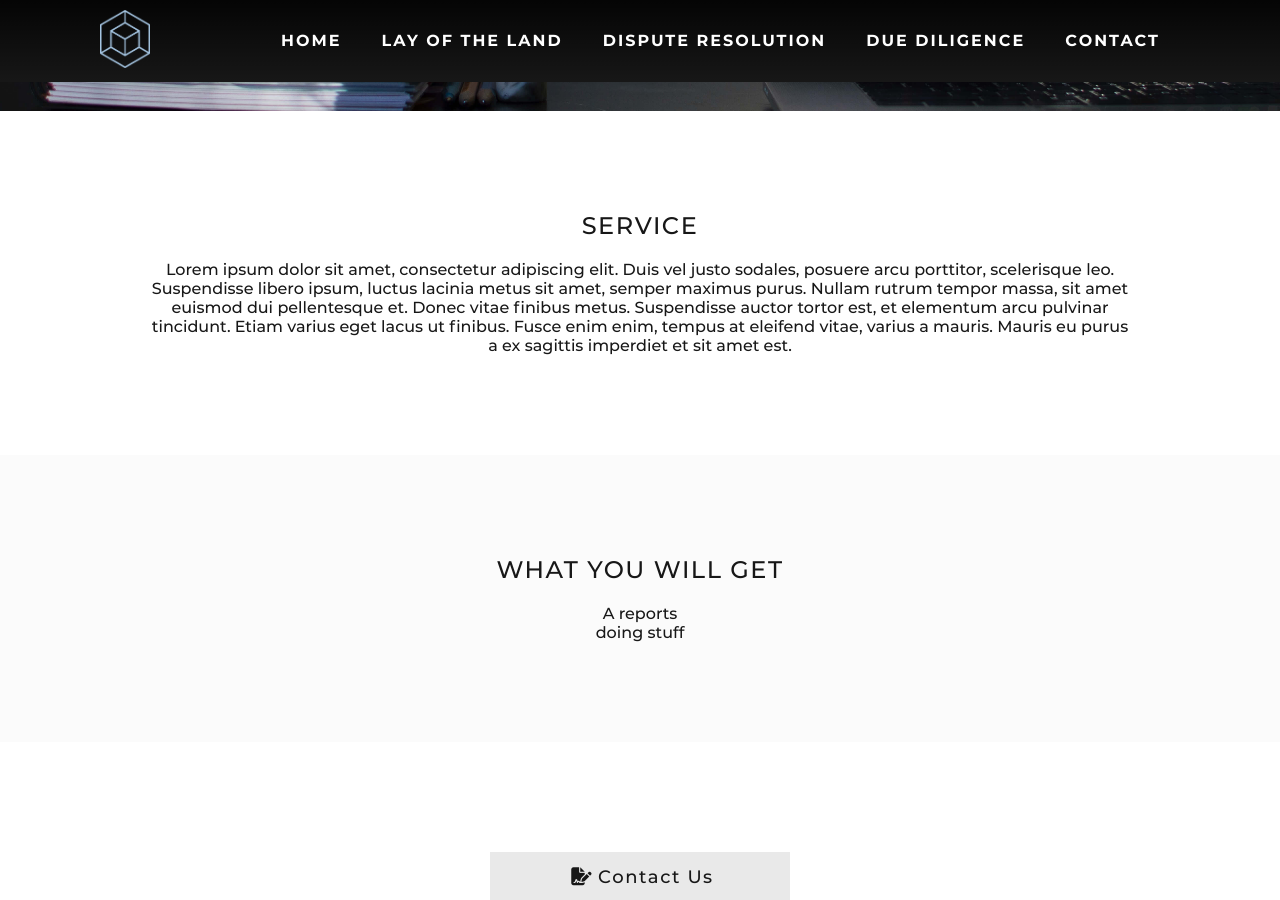
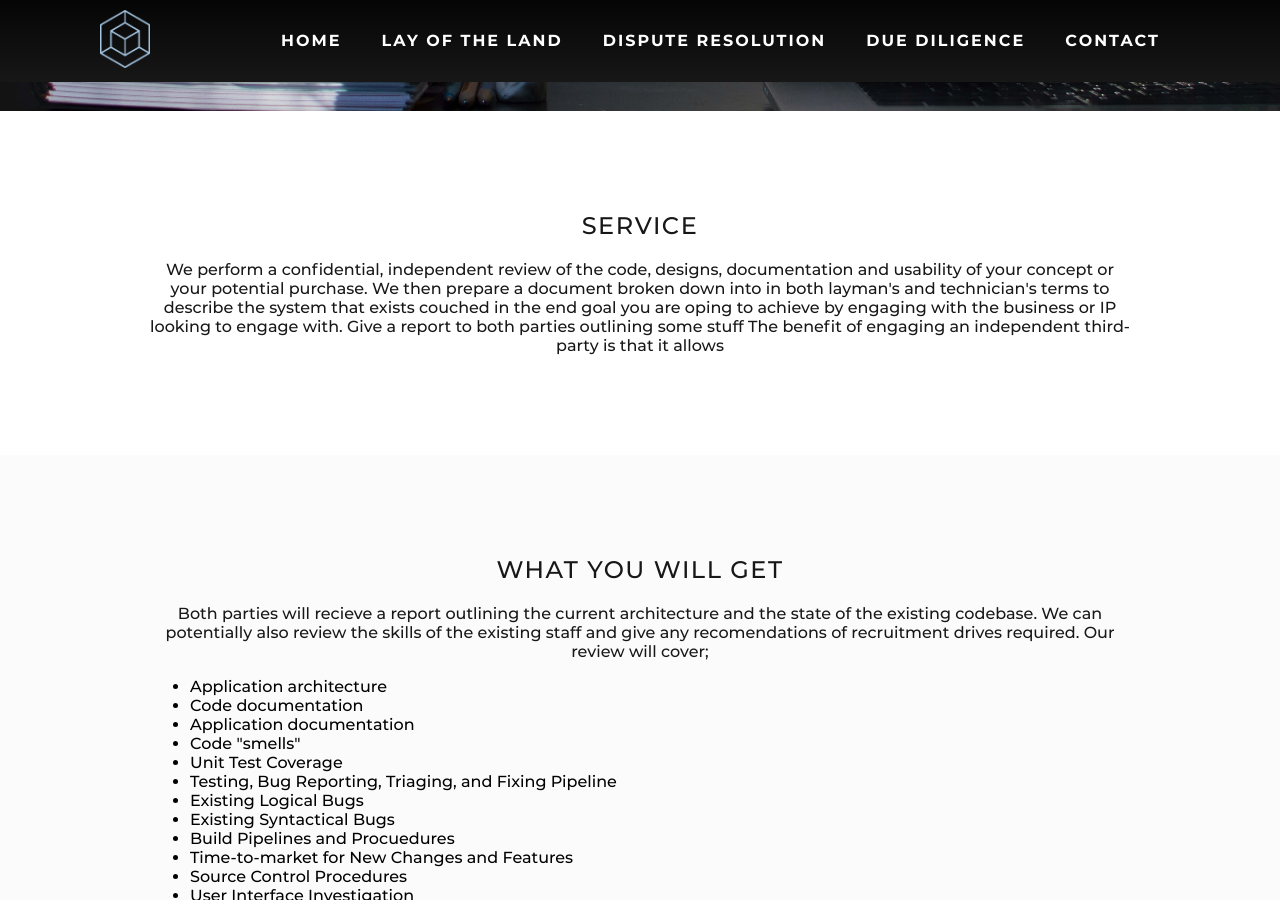
Before and after one commit to juliusyam/app-audits, a Jekyll site: the page built from _pages/due-diligence.markdown, in a window 1280 px wide and 900 px high, scrolled down 489 px. Built offline with Jekyll 4.4.1, drawn with Linux system fonts in a browser that asks for light colours; nearby versions of some CDN libraries; some of the changed text lies outside the part shown.

Commit message:
DD first draft

```diff
--- a/_pages/due-diligence.markdown
+++ b/_pages/due-diligence.markdown
@@ -6,17 +6,51 @@ permalink: /due-diligence/
 
 # Bar 1
 title1: Service
-description1: Lorem ipsum dolor sit amet, consectetur adipiscing elit. Duis vel justo sodales, posuere arcu porttitor, scelerisque leo. Suspendisse libero ipsum, luctus lacinia metus sit amet, semper maximus purus. Nullam rutrum tempor massa, sit amet euismod dui pellentesque et. Donec vitae finibus metus. Suspendisse auctor tortor est, et elementum arcu pulvinar tincidunt. Etiam varius eget lacus ut finibus. Fusce enim enim, tempus at eleifend vitae, varius a mauris. Mauris eu purus a ex sagittis imperdiet et sit amet est.
+description1:
+        We perform a confidential, independent review of the code, designs, documentation and usability of your concept or your potential purchase. We then prepare a document broken down into in both layman's and technician's terms to describe the system that exists couched in the end goal you are oping to achieve by engaging with the business or IP looking to engage with.
+
+        Give a report to both parties outlining some stuff
+
+        The benefit of engaging an independent third-party is that it allows
+
+
 
 # Bar 2
 title2: What You Will Get
 description2:
-        A reports <br />
-        doing stuff
+        Both parties will recieve a report outlining the current architecture and the state of the existing codebase.
 
-# Bar 4
-title4: Contact Us
-description4: Lorem ipsum dolor sit amet, consectetur adipiscing elit. Duis vel justo sodales, posuere arcu porttitor, scelerisque leo. Suspendisse libero ipsum, luctus lacinia metus sit amet, semper maximus purus. Nullam rutrum tempor massa, sit amet euismod dui pellentesque et. Donec vitae finibus metus. Suspendisse auctor tortor est, et elementum arcu pulvinar tincidunt. Etiam varius eget lacus ut finibus. Fusce enim enim, tempus at eleifend vitae, varius a mauris. Mauris eu purus a ex sagittis imperdiet et sit amet est.
+        We can potentially also review the skills of the existing staff and give any recomendations of recruitment drives required.
+
+        Our review will cover;
+        <ul>
+        <li>Application architecture</li>
+        <li>Code documentation</li>
+        <li>Application documentation</li>
+        <li>Code "smells"</li>
+        <li>Unit Test Coverage</li>
+        <li>Testing, Bug Reporting, Triaging, and Fixing Pipeline</li>
+        <li>Existing Logical Bugs</li>
+        <li>Existing Syntactical Bugs</li>
+        <li>Build Pipelines and Procuedures</li>
+        <li>Time-to-market for New Changes and Features</li>
+        <li>Source Control Procedures</li>
+        <li>User Interface Investigation</li>
+        <li>User Experience (UX)</li>
+        <li>Decision Making Procesess</li>
+        <li>Collection of Analytics</li>
+        <li>Security</li>
+        <li>Application Performance</li>
+        <li>Database Design</li>
+        <li>Database Schema and Documentation</li>
+        <li>Schema-less Data Structure</li>
+        </ul>
+
+
+
+# Bar 3
+title3: Contact Us
+description3: Book a call with one of the team today to discuss your Due Dilligence requirements and how we can help you make an informed decision on your investments.
 
 ---
 
```
